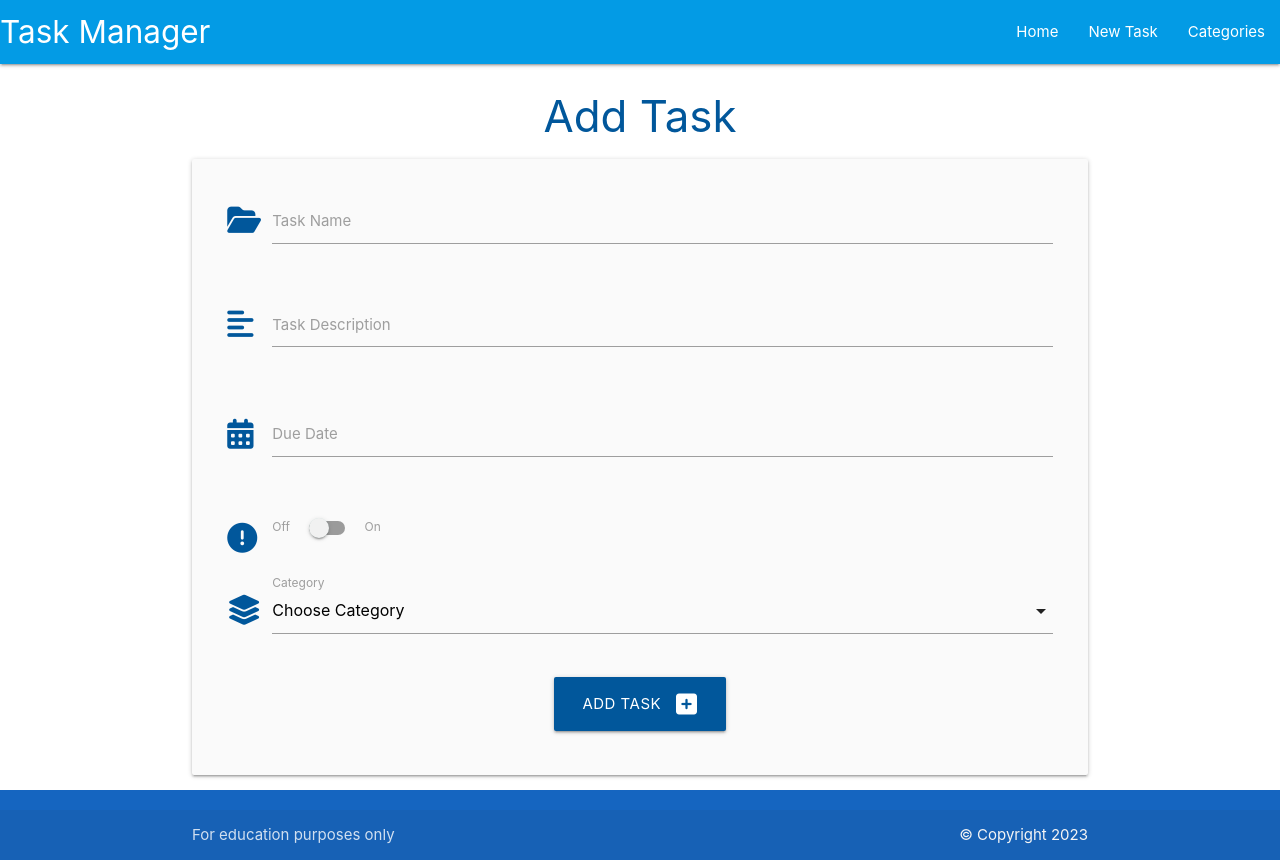
After one commit to djpotts21/Task-Manager, a Flask app: page /add_task in a window 1280 px wide. The commit adds this page. Run offline with Flask 3, Linux system fonts and the light colour scheme; data that the repository does not hold is empty.

Commit message:
Add tasks, Display Tasks and asc functions

```diff
--- a/taskmanager/routes.py
+++ b/taskmanager/routes.py
@@ -5,7 +5,8 @@ from taskmanager.models import Category, Task
 
 @app.route("/")
 def home():
-    return render_template("tasks.html")
+    tasks = list(Task.query.all())
+    return render_template("tasks.html", tasks=tasks)
 
 @app.route("/categories")
 def categories():
@@ -36,3 +37,19 @@ def delete_category(category_id):
     db.session.delete(category)
     db.session.commit()
     return redirect(url_for("categories"))
+
+@app.route("/add_task", methods=["get", "post"])
+def add_task():
+    categories = list(Category.query.order_by(Category.category_name).all())
+    if request.method == "POST":
+        task = Task(
+            task_name=request.form.get("task_name"),
+            task_description=request.form.get("task_description"),
+            is_urgent=bool(True if request.form.get("is_urgent") else False),
+            due_date=request.form.get("due_date"),
+            category_id=request.form.get("category_id"),
+        )
+        db.session.add(task)
+        db.session.commit()
+        return redirect(url_for("home"))
+    return render_template("add_task.html", categories=categories)
--- a/taskmanager/static/js/script.js
+++ b/taskmanager/static/js/script.js
@@ -1,7 +1,21 @@
 document.addEventListener('DOMContentLoaded', function() {
     // sidebar initialization
-    var sidenav = document.querySelectorAll('.sidenav');
-    var instances = M.Sidenav.init(sidenav);
-    var modal = document.querySelectorAll('.modal');
-    var instances = M.Modal.init(modal);
+    let sidenav = document.querySelectorAll('.sidenav');
+    M.Sidenav.init(sidenav);
+    //Collaspible initialization
+    let collaspible = document.querySelectorAll('.collapsible');
+    M.Collapsible.init(collaspible);
+    // Form initialization
+      // Modal initialization
+      let modal = document.querySelectorAll('.modal');
+      M.Modal.init(modal);
+      // Datepicker initialization
+      let datep = document.querySelectorAll('.datepicker');
+      M.Datepicker.init(datep, {
+        format: "dd mmmm, yyyy",
+        i18n: {done: "Select"}
+      });
+      // Select Box initialization
+      let selectdrop = document.querySelectorAll('select');
+      M.FormSelect.init(selectdrop);
   });
--- a/taskmanager/templates/add_category.html
+++ b/taskmanager/templates/add_category.html
@@ -6,7 +6,7 @@
       <!-- Category Name-->
       <div class="row">
         <div class="input-field col s12">
-            <i class="fas fa-folder-open prefix light-blue-text darken-2"></i>
+            <i class="fas fa-layer-group prefix light-blue-text darken-2"></i>
             <input id="category_name" name="category_name" type="text" class="validate" required minlength="3" maxlength="25">
             <label for="category_name">Category Name</label>
         </div>
--- /dev/null
+++ b/taskmanager/templates/add_task.html
@@ -0,0 +1,67 @@
+{% extends "base.html" %}
+{% block content%}
+<h3 class="light-blue-text text-darken-4 center-align">Add Task</h3>
+<div class="row card-panel grey lighten-5">
+    <form class="col s12" method="POST" action="{{ url_for('add_task')}}">
+      <!-- Task Name-->
+      <div class="row">
+        <div class="input-field col s12">
+            <i class="fas fa-folder-open prefix light-blue-text text-darken-4"></i>
+            <input id="task_name" name="task_name" type="text" class="validate" required minlength="3" maxlength="25">
+            <label for="task_name">Task Name</label>
+        </div>
+      </div>
+      <!-- Task Description-->
+      <div class="row">
+        <div class="input-field col s12">
+            <i class="fas fa-align-left prefix light-blue-text text-darken-4"></i>
+            <textarea id="task_description" name="task_description" type="text" class="materialize-textarea required" minlength="5" maxlength="200"></textarea>
+            <label for="task_description">Task Description</label>
+        </div>
+      </div>
+       <!-- Due Date-->
+       <div class="row">
+        <div class="input-field col s12">
+            <i class="fas fa-calendar-days prefix light-blue-text text-darken-4"></i>
+            <input id="due_date" name="due_date" type="text" class="datepicker validate" required>
+            <label for="due_date">Due Date</label>
+        </div>
+      </div>
+      <!-- Is Urgent-->
+      <div class="row">
+        <div class="input-field col s12">
+          <div class="switch">
+            <i class="fas fa-exclamation-circle prefix light-blue-text text-darken-4"></i>
+            <label for="is_urgent">
+              Off
+              <input id="is_urgent" name="is_urgent" type="checkbox">
+              <span class="lever"></span>
+              On
+            </label>
+          </div>
+        </div>
+      </div>
+      <!-- Categories-->
+      <div class="row">
+        <div class="input-field col s12">
+            <i class="fas fa-layer-group prefix light-blue-text text-darken-4"></i>
+            <select name="category_id" id="category_id" class="validate" required>
+              <option value="" disabled selected>Choose Category</option>
+              {% for category in categories %}
+                <option value="{{ category.id}}">{{ category.category_name}}</option>
+              {% endfor %}
+            </select>
+            <label for="category_id">Category</label>
+        </div>
+      </div>
+      <!-- Submit Form-->
+      <div class="row">
+        <div class="col s12 center-align">
+            <button type="submit" class="btn-large light-blue darken-4">
+                Add Task <i class="fas fa-plus-square right"></i>
+            </button>
+        </div>
+      </div>
+    </form>
+  </div>
+{% endblock %}
--- a/taskmanager/templates/base.html
+++ b/taskmanager/templates/base.html
@@ -18,7 +18,7 @@
                   <a href="#" data-target="mobile-demo" class="sidenav-trigger"><i class="fas fa-bars"></i></a>
                   <ul class="right hide-on-med-and-down">
                     <li><a href="{{ url_for('home') }}">Home</a></li>
-                    <li><a href="#">New Task</a></li>
+                    <li><a href="{{ url_for('add_task') }}">New Task</a></li>
                     <li><a href="{{ url_for('categories') }}">Categories</a></li>
                   </ul>
                 </div>
@@ -26,7 +26,7 @@
 
               <ul class="sidenav" id="mobile-demo">
                 <li><a href="{{ url_for('home') }}">Home</a></li>
-                <li><a href="#">New Task</a></li>
+                <li><a href="{{ url_for('add_task') }}">New Task</a></li>
                 <li><a href="{{ url_for('categories') }}">Categories</a></li>
               </ul>
         </header>
```
Also changed, not shown: taskmanager/templates/tasks.html (+27 -0 lines).
